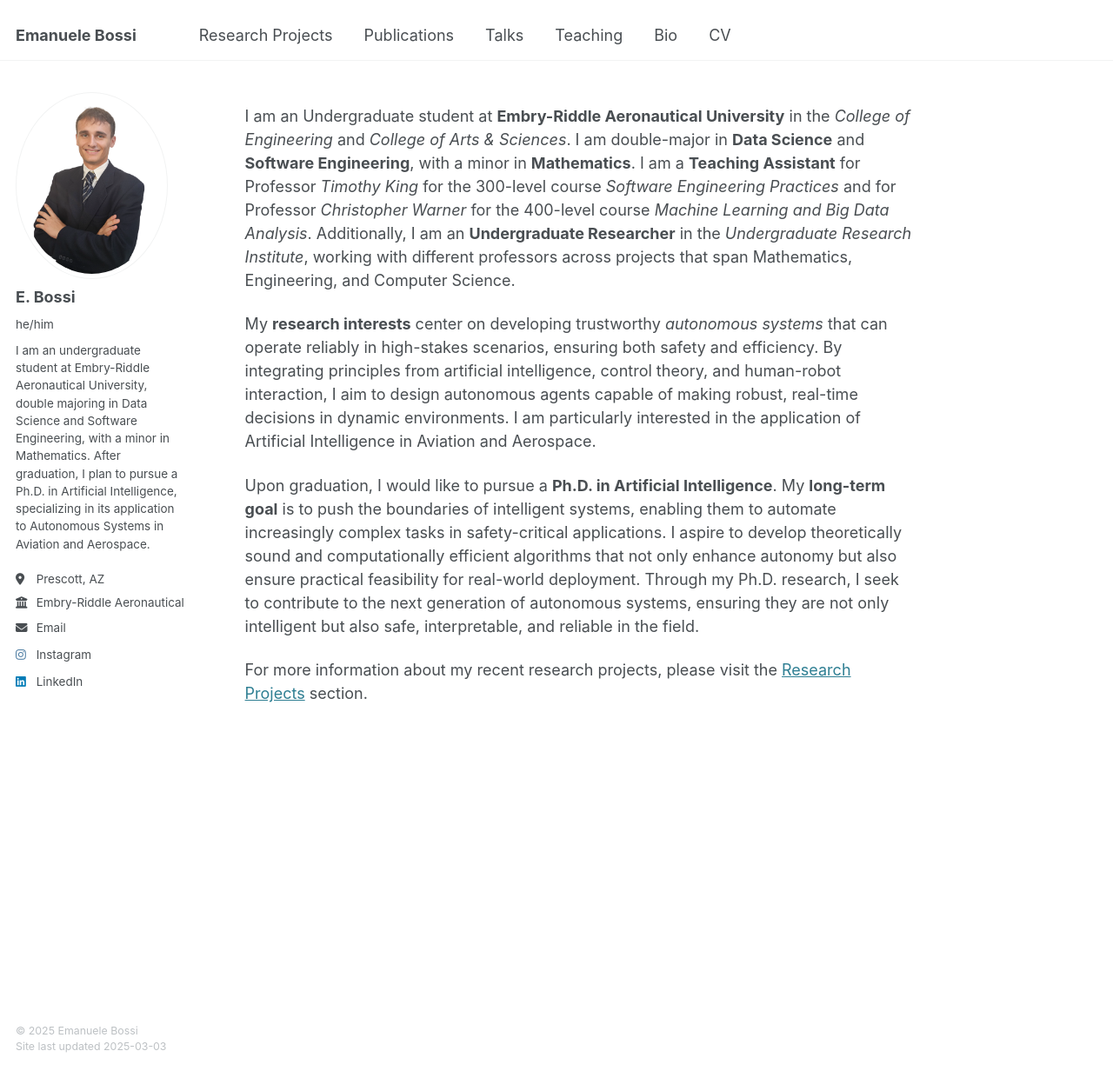
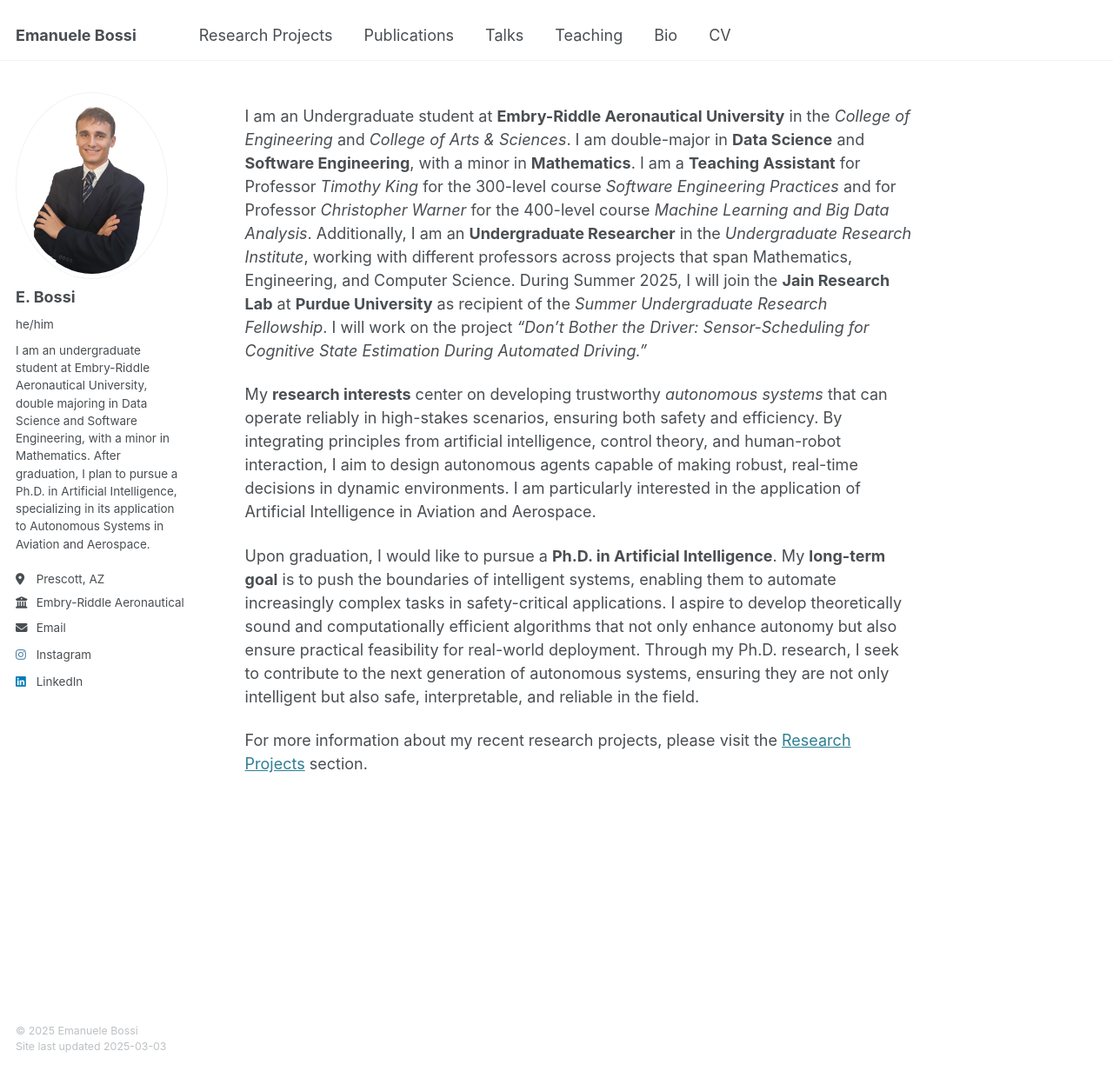
Before and after one commit to bossiemanuele/bossiemanuele.github.io, a Jekyll site: the page built from _pages/about.md, in a window 1280 px wide and 1232 px high. Shown: the whole window at 87% size. Built offline with Jekyll 4.4.1, drawn with Linux system fonts in a browser that asks for light colours.

Commit message:
Update about.md

```diff
--- a/_pages/about.md
+++ b/_pages/about.md
@@ -7,7 +7,7 @@
   - /about.html
 ---
 
-I am an Undergraduate student at **Embry-Riddle Aeronautical University** in the *College of Engineering* and *College of Arts & Sciences*. I am double-major in **Data Science** and **Software Engineering**, with a minor in **Mathematics**. I am a **Teaching Assistant** for Professor *Timothy King* for the 300-level course *Software Engineering Practices* and for Professor *Christopher Warner* for the 400-level course *Machine Learning and Big Data Analysis*. Additionally, I am an **Undergraduate Researcher** in the *Undergraduate Research Institute*, working with different professors across projects that span Mathematics, Engineering, and Computer Science.
+I am an Undergraduate student at **Embry-Riddle Aeronautical University** in the *College of Engineering* and *College of Arts & Sciences*. I am double-major in **Data Science** and **Software Engineering**, with a minor in **Mathematics**. I am a **Teaching Assistant** for Professor *Timothy King* for the 300-level course *Software Engineering Practices* and for Professor *Christopher Warner* for the 400-level course *Machine Learning and Big Data Analysis*. Additionally, I am an **Undergraduate Researcher** in the *Undergraduate Research Institute*, working with different professors across projects that span Mathematics, Engineering, and Computer Science. During Summer 2025, I will join the **Jain Research Lab** at **Purdue University** as recipient of the *Summer Undergraduate Research Fellowship*. I will work on the project *"Don't Bother the Driver: Sensor-Scheduling for Cognitive State Estimation During Automated Driving."*
 
 My **research interests** center on developing trustworthy *autonomous systems* that can operate reliably in high-stakes scenarios, ensuring both safety and efficiency. By integrating principles from artificial intelligence, control theory, and human-robot interaction, I aim to design autonomous agents capable of making robust, real-time decisions in dynamic environments. I am particularly interested in the application of Artificial Intelligence in Aviation and Aerospace.
 
```
